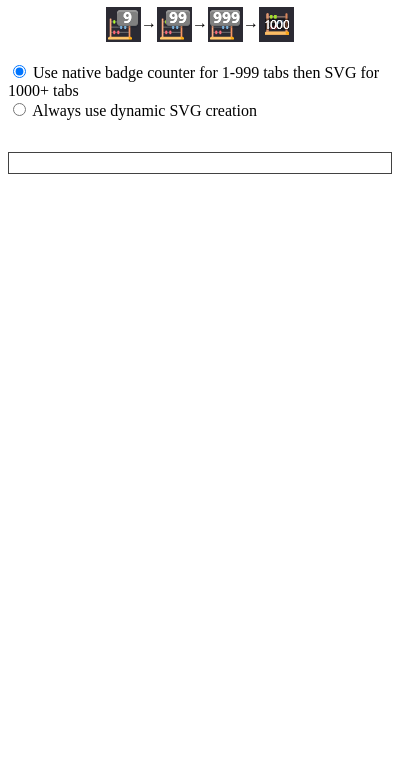
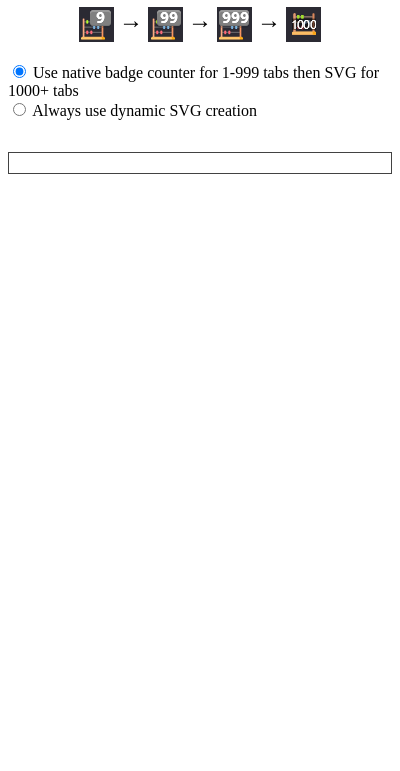
Before and after one commit to irvinm/TST-Active-and-Total-Tabs-Counter, a browser extension: page popup.html in a window 400 px wide. Shown: the part 73-844 px from the top of the page. Drawn offline with Linux system fonts and the light colour scheme.

Commit message:
Fix AMO warning by removing "Unsafe assignment to innerHTML".  Replaced with DOM manipulation.

```diff
--- a/popup.html
+++ b/popup.html
@@ -1,6 +1,7 @@
 <!DOCTYPE html>
 <html>
 <head>
+    <meta charset="UTF-8">
     <title>Tab Counter Options</title>
     <style>
         #message {
@@ -22,7 +23,8 @@
             width: auto; /* Auto width for arrows */
             height: auto; /* Auto height for arrows */
             font-size: 24px; /* Adjust the size of the arrow as needed */
-            margin-right: 10px; /* Consistent spacing with images */
+            margin-right: 5px; /* Consistent spacing with images */
+            margin-left: 5px; /* Consistent spacing with images */
         }
         #message {
             border-color: #424242; /* Slightly visible border in dark mode */
--- a/popup.js
+++ b/popup.js
@@ -1,26 +1,46 @@
 document.addEventListener('DOMContentLoaded', async function() {
     const options = {
-        // Removed nativeBadge option
         switchToSVG: ['./images/BadgeText-9-Cropped.png', './images/BadgeText-99-Cropped.png', './images/BadgeText-999-Cropped.png', './images/SVG-1000-Cropped.png'],
         alwaysSVG: ['./images/SVG-9-Cropped.png', './images/SVG-99-Cropped.png', './images/SVG-999-Cropped.png', './images/SVG-1000-Cropped.png']
     };
 
     function updateImageRow(selectedOption) {
-        const imageRow = document.querySelector('#image-row'); // Updated to target the correct element
+        const imageRow = document.querySelector('#image-row');
+        // Apply flexbox styles to center children horizontally
+        imageRow.style.display = 'flex';
+        imageRow.style.justifyContent = 'center';
+        imageRow.style.flexWrap = 'wrap'; // Optional, based on your layout needs
+
         const images = options[selectedOption];
-        imageRow.innerHTML = images.map(src => `<img src="${src}" alt="">`).join('&rarr;');
+
+        while (imageRow.firstChild) {
+            imageRow.removeChild(imageRow.firstChild);
+        }
+
+        images.forEach((src, index) => {
+            const img = document.createElement('img');
+            img.src = src;
+            img.alt = '';
+            imageRow.appendChild(img);
+
+            if (index < images.length - 1) {
+                const arrow = document.createElement('span');
+                arrow.innerHTML = '&rarr;';
+                arrow.className = 'arrow';
+                imageRow.appendChild(arrow);
+            }
+        });
     }
 
     try {
         let result = await browser.storage.local.get(['displayOption']);
-        if (result.displayOption && options[result.displayOption]) { // Check if the stored option exists in the updated options object
+        if (result.displayOption && options[result.displayOption]) {
             document.getElementById(result.displayOption).checked = true;
-            updateImageRow(result.displayOption); // Update image row based on stored option
+            updateImageRow(result.displayOption);
         } else {
-            // If no option is set or the stored option does not exist, default to "switchToSVG"
             await browser.storage.local.set({displayOption: "switchToSVG"});
             document.getElementById("switchToSVG").checked = true;
-            updateImageRow("switchToSVG"); // Update image row for default option
+            updateImageRow("switchToSVG");
         }
     } catch (error) {
         console.error('Error loading or setting default options:', error);
@@ -32,7 +52,7 @@ document.addEventListener('DOMContentLoaded', async function() {
                 try {
                     await browser.storage.local.set({displayOption: this.id});
                     console.log('Display option saved:', this.id);
-                    updateImageRow(this.id); // Update image row on option change
+                    updateImageRow(this.id);
 
                     const messageDiv = document.getElementById('message');
                     messageDiv.textContent = 'User preference saved!';
```
